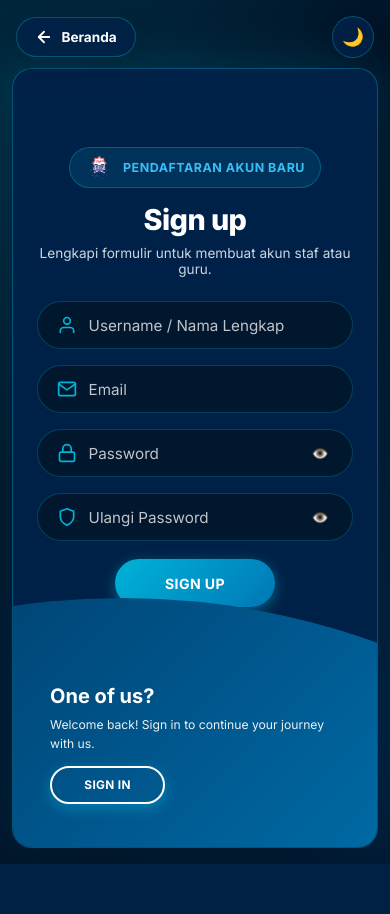
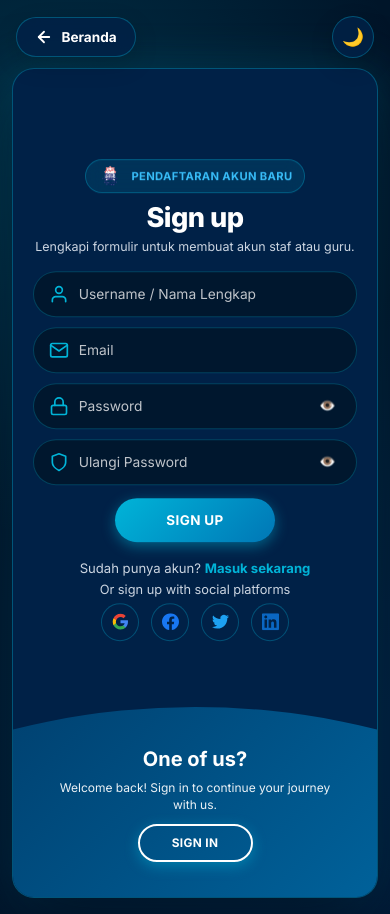
Before and after one commit to M-FARID-RASYAD-F/redesign, a Laravel app: page /register in a window 390 px wide. Before the commit the page ends 864 px from the top, so only its background shows below. Run offline with Laravel 12, Linux system fonts and the light colour scheme.

Commit message:
fix(auth): fix mobile login and register layout text cutoff and overlap

```diff
--- a/resources/views/auth/login.blade.php
+++ b/resources/views/auth/login.blade.php
@@ -1,5 +1,6 @@
 @php
-    $defaultTab = $defaultTab ?? request()->query('tab', old('form_type') === 'register' || $errors->has('name') || $errors->has('password_confirmation') ? 'register' : 'login');
+    $requestedTab = request()->query('tab');
+    $defaultTab = $requestedTab ?? $defaultTab ?? (old('form_type') === 'register' || $errors->has('name') || $errors->has('password_confirmation') ? 'register' : 'login');
     $isRegister = $defaultTab === 'register';
 @endphp
 <!DOCTYPE html>
@@ -711,18 +712,20 @@
         @media (max-width: 870px) {
             body {
                 padding: 4.5rem 1rem 1.5rem 1rem;
+                min-height: 100vh;
+                min-height: 100dvh;
             }
 
             .container {
-                min-height: 780px;
+                min-height: 840px;
                 height: auto;
-                max-width: 520px;
+                max-width: 500px;
             }
 
             .signin-signup {
                 width: 100%;
-                top: 92%;
-                transform: translate(-50%, -100%);
+                top: 59%;
+                transform: translate(-50%, -50%);
                 transition: 1s 0.8s ease-in-out;
             }
 
@@ -733,15 +736,16 @@
 
             .panels-container {
                 grid-template-columns: 1fr;
-                grid-template-rows: 1fr 2fr 1fr;
+                grid-template-rows: 185px 1fr 185px;
             }
 
             .panel {
-                flex-direction: row;
-                justify-content: space-around;
+                flex-direction: column;
+                justify-content: center;
                 align-items: center;
-                padding: 2.2rem 8%;
+                padding: 1rem 1.5rem;
                 grid-column: 1 / 2;
+                width: 100%;
             }
 
             .right-panel {
@@ -753,11 +757,13 @@
             }
 
             .panel .content {
-                padding-right: 5%;
+                padding: 0;
                 transition: transform 0.9s ease-in-out;
                 transition-delay: 0.8s;
-                align-items: flex-start;
-                text-align: left;
+                align-items: center;
+                text-align: center;
+                max-width: 340px;
+                margin: 0 auto;
             }
 
             .panel-logo {
@@ -770,8 +776,9 @@
             }
 
             .panel p {
-                font-size: 0.76rem;
-                padding: 0.25rem 0 0.75rem 0;
+                font-size: 0.78rem;
+                padding: 0.2rem 0 0.65rem 0;
+                line-height: 1.45;
             }
 
             .btn.transparent {
@@ -784,8 +791,8 @@
                 width: 1500px;
                 height: 1500px;
                 transform: translateX(-50%);
-                left: 30%;
-                bottom: 68%;
+                left: 50%;
+                bottom: 77%;
                 right: initial;
                 top: initial;
                 transition: 2s ease-in-out;
@@ -793,7 +800,7 @@
 
             .container.sign-up-mode:before {
                 transform: translate(-50%, 100%);
-                bottom: 32%;
+                bottom: 23%;
                 right: initial;
             }
 
@@ -810,12 +817,88 @@
             }
 
             .container.sign-up-mode .signin-signup {
-                top: 8%;
-                transform: translate(-50%, 0);
+                top: 40%;
+                transform: translate(-50%, -50%);
             }
 
             .mobile-switch-text {
                 display: block;
+                margin-top: 0.65rem;
+                font-size: 0.82rem;
+            }
+
+            form {
+                padding: 1rem 2rem;
+            }
+
+            .title {
+                font-size: 1.85rem;
+                margin-bottom: 4px;
+            }
+
+            .subtitle-text {
+                font-size: 0.82rem;
+                margin-bottom: 0.75rem;
+                max-width: 100%;
+                line-height: 1.45;
+            }
+
+            .input-field {
+                max-width: 360px;
+                height: 48px;
+                margin: 6px 0;
+                grid-template-columns: 44px 1fr 40px;
+                padding: 0 0.6rem 0 0.3rem;
+            }
+
+            .input-field.no-toggle {
+                grid-template-columns: 44px 1fr;
+                padding-right: 0.8rem;
+            }
+
+            .input-field input {
+                font-size: 0.9rem;
+            }
+
+            .brand-badge {
+                margin-bottom: 0.55rem;
+                padding: 0.3rem 0.85rem;
+            }
+
+            .brand-badge span {
+                font-size: 0.74rem;
+                letter-spacing: 0.03em;
+            }
+
+            .brand-badge img {
+                width: 24px;
+                height: 24px;
+            }
+
+            .btn {
+                height: 44px;
+                margin: 8px 0;
+                font-size: 0.84rem;
+            }
+
+            .social-text {
+                padding: 0.35rem 0 0.25rem 0;
+                font-size: 0.8rem;
+            }
+
+            .social-media {
+                gap: 12px;
+                margin-top: 2px;
+            }
+
+            .social-icon {
+                height: 38px;
+                width: 38px;
+            }
+
+            .social-icon svg {
+                width: 17px;
+                height: 17px;
             }
         }
 
@@ -825,29 +908,56 @@
             }
 
             .container {
-                border-radius: 20px;
+                border-radius: 22px;
+                min-height: 830px;
             }
 
             form {
-                padding: 1rem 1.5rem;
-            }
-
-            .panel .content {
-                padding: 0.5rem 0.5rem;
+                padding: 0.75rem 1.25rem;
             }
 
             .title {
-                font-size: 1.8rem;
+                font-size: 1.7rem;
+            }
+
+            .subtitle-text {
+                font-size: 0.78rem;
+                margin-bottom: 0.6rem;
             }
 
             .input-field {
-                height: 48px;
+                max-width: 100%;
+                height: 46px;
+                margin: 5px 0;
+                grid-template-columns: 40px 1fr 38px;
+            }
+
+            .input-field.no-toggle {
+                grid-template-columns: 40px 1fr;
+            }
+
+            .input-field input {
+                font-size: 0.86rem;
             }
 
             .top-action-bar {
                 left: 1rem;
                 right: 1rem;
                 top: 1rem;
+            }
+
+            .brand-badge {
+                margin-bottom: 0.5rem;
+                padding: 0.25rem 0.75rem;
+            }
+
+            .brand-badge span {
+                font-size: 0.7rem;
+            }
+
+            .panel p {
+                font-size: 0.75rem;
+                max-width: 290px;
             }
         }
 
--- a/resources/views/components/login-form.blade.php
+++ b/resources/views/components/login-form.blade.php
@@ -7,7 +7,8 @@
 ])
 
 @php
-    $defaultTab = $defaultTab ?? request()->query('tab', old('form_type') === 'register' || $errors->has('name') || $errors->has('password_confirmation') ? 'register' : 'login');
+    $requestedTab = request()->query('tab');
+    $defaultTab = $requestedTab ?? $defaultTab ?? (old('form_type') === 'register' || $errors->has('name') || $errors->has('password_confirmation') ? 'register' : 'login');
     $isRegister = $defaultTab === 'register';
     $loginAction = $loginAction ?? route('login.process');
     $registerAction = $registerAction ?? route('register.process');
```
